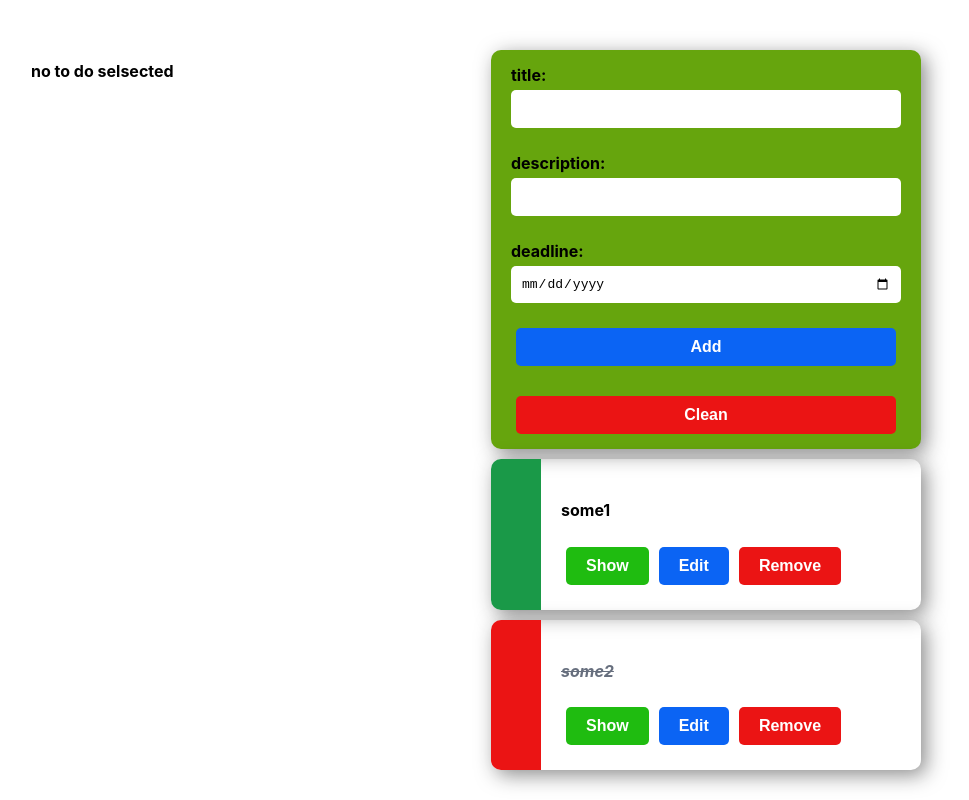
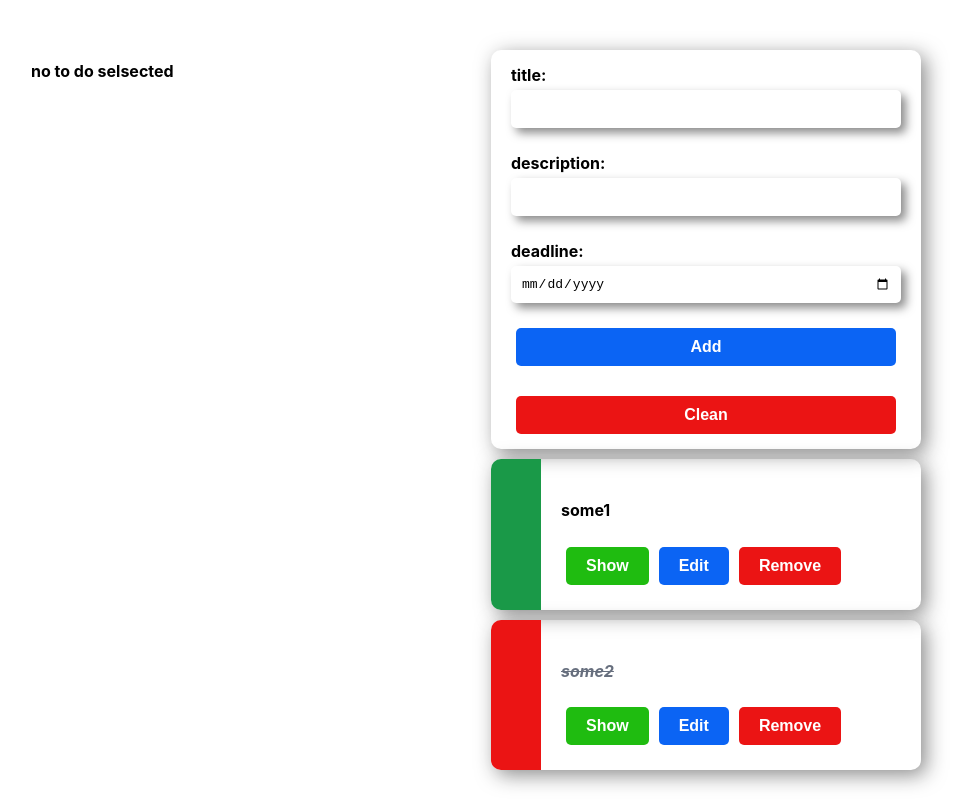
Before and after one commit to GeloUno/cod_todo_mobx, a React (Create React App) app: page / in a window 1280 px wide. Shown: the whole page, without its empty margins (159-1128 px from the left). Built offline with nearby package versions, Linux system fonts and the light colour scheme.

Commit message:
change color input

```diff
--- a/src/components/inputToDo/inputToDo.module.css
+++ b/src/components/inputToDo/inputToDo.module.css
@@ -1,6 +1,6 @@
 .content {
   border-radius: 10px;
-  background-color: #66a50d;
+  background-color: white;
   margin: 10px;
   border-radius: 10px;
   -webkit-box-shadow: 5px 5px 20px rgba(26, 26, 26, 0.5);
@@ -32,15 +32,16 @@
 .input {
   padding: 10px;
   border-radius: 5px;
-  border-width: 0;
-  border: 0;
+  border-width: 0px;
   font-size: medium;
+  outline: none;
+  -webkit-box-shadow: 5px 5px 10px 0px rgba(26, 26, 26, 0.5);
+          box-shadow: 5px 5px 10px 0px rgba(26, 26, 26, 0.5);
 }
 
 .input:focus {
   border-width: 0;
-  border: 0;
-  outline: none;
+  border-color: #3c83f6;
 }
 
 .label {
--- a/src/components/inputToDo/inputToDo.module.scss
+++ b/src/components/inputToDo/inputToDo.module.scss
@@ -2,7 +2,8 @@ $radiusHeight:10px;
 
 .content{
   border-radius: $radiusHeight;
-  background-color: hsl(85, 85%, 35%);
+  // background-color: hsl(85, 85%, 35%);
+  background-color: hsl(0, 0%, 100%);
   margin: 10px;
   border-radius: $radiusHeight;
 box-shadow: 5px 5px 20px hsla(30, 0%, 10%, 0.5)
@@ -17,7 +18,6 @@ margin: 0px;
 
 .section{
   padding: 10px 20px;
-
   display: flex;
 flex-direction: column;
 }
@@ -25,14 +25,17 @@ flex-direction: column;
 .input{
 padding: 10px;
 border-radius: 5px;
-border-width: 0;
-border: 0;
+border-width: 0px;
+// border: 1;
 font-size: medium;
+outline: none;
+box-shadow: 5px 5px 10px 0px hsla(30, 0%, 10%, 0.5)
 }
 .input:focus{
   border-width: 0;
-  border: 0;
-  outline: none;
+  // border: 1px;
+  // border-width: 2px;
+  border-color: hsl(217, 91%, 60%);
 }
 
 .label{
```
Also changed, not shown: 1 other file (tests, documents, lock files or other folders).
